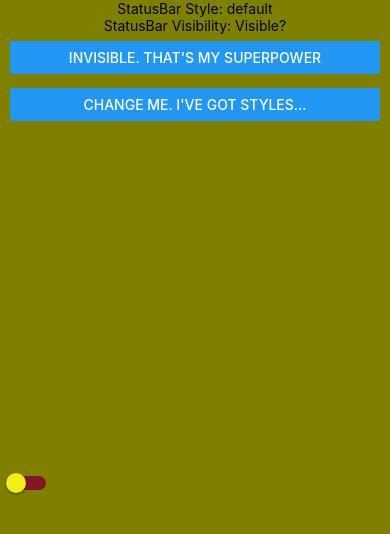
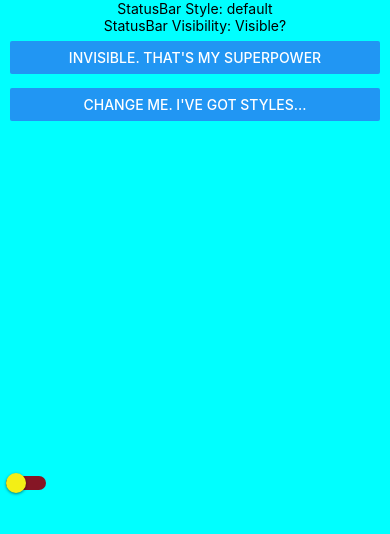
Before and after one commit to jenjones319/MobileApp, a React Native app: screen / in a window 390 px wide. Shown: the top 534 px of the page. Built offline with nearby package versions, Linux system fonts and the light colour scheme.

Commit message:
changed colors

```diff
--- a/App.js
+++ b/App.js
@@ -31,7 +31,7 @@ const App = () => {
         <Text style={styles.textStyle}>StatusBar Style: {styleStatusBar}</Text>
         <Text style={styles.textStyle}>StatusBar Visibility: {!visibleStatusBar ? 'Visible?': 'Hidden'}</Text>
       </View>
-      <StatusBar backgroundColor="#FABD15" barStyle={styleStatusBar} />
+      <StatusBar backgroundColor="Ivory" barStyle={styleStatusBar} />
       <View>
         <StatusBar hidden={visibleStatusBar} />
       </View>
@@ -46,7 +46,7 @@ const App = () => {
       <Switch title="On/Off Switch"
         trackColor={{ false: "#851625", true: "#F3EF15" }}
         thumbColor={isEnabled ? "#FABD15" : "#f3EF15"}
-        ios_backgroundColor="#olive"
+        ios_backgroundColor="ivory"
         onValueChange={toggleSwitch}
         value={isEnabled}
       />
@@ -61,15 +61,17 @@ const styles = StyleSheet.create({
     flex: 1,
     justifyContent: 'center',
     paddingTop: Constants.statusBarHeight,
-    backgroundColor: 'olive',
+    backgroundColor: 'aqua',
     color: 'ivory',
     padding: 3
   },
   buttonContainer:{
     padding: 7
   },
+
   textStyle:{
     textAlign: 'center'
+
   }
 });
 
```
